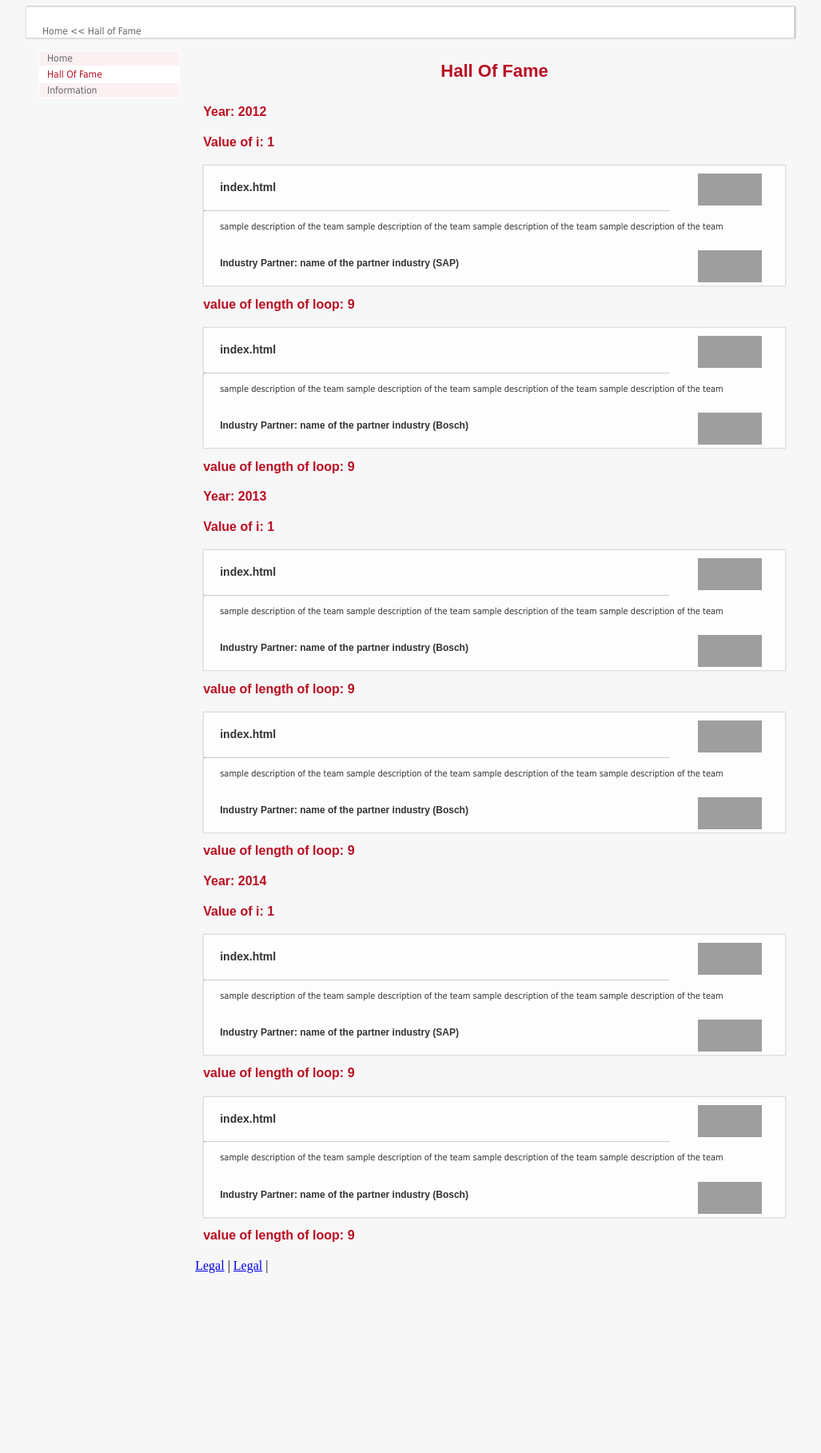
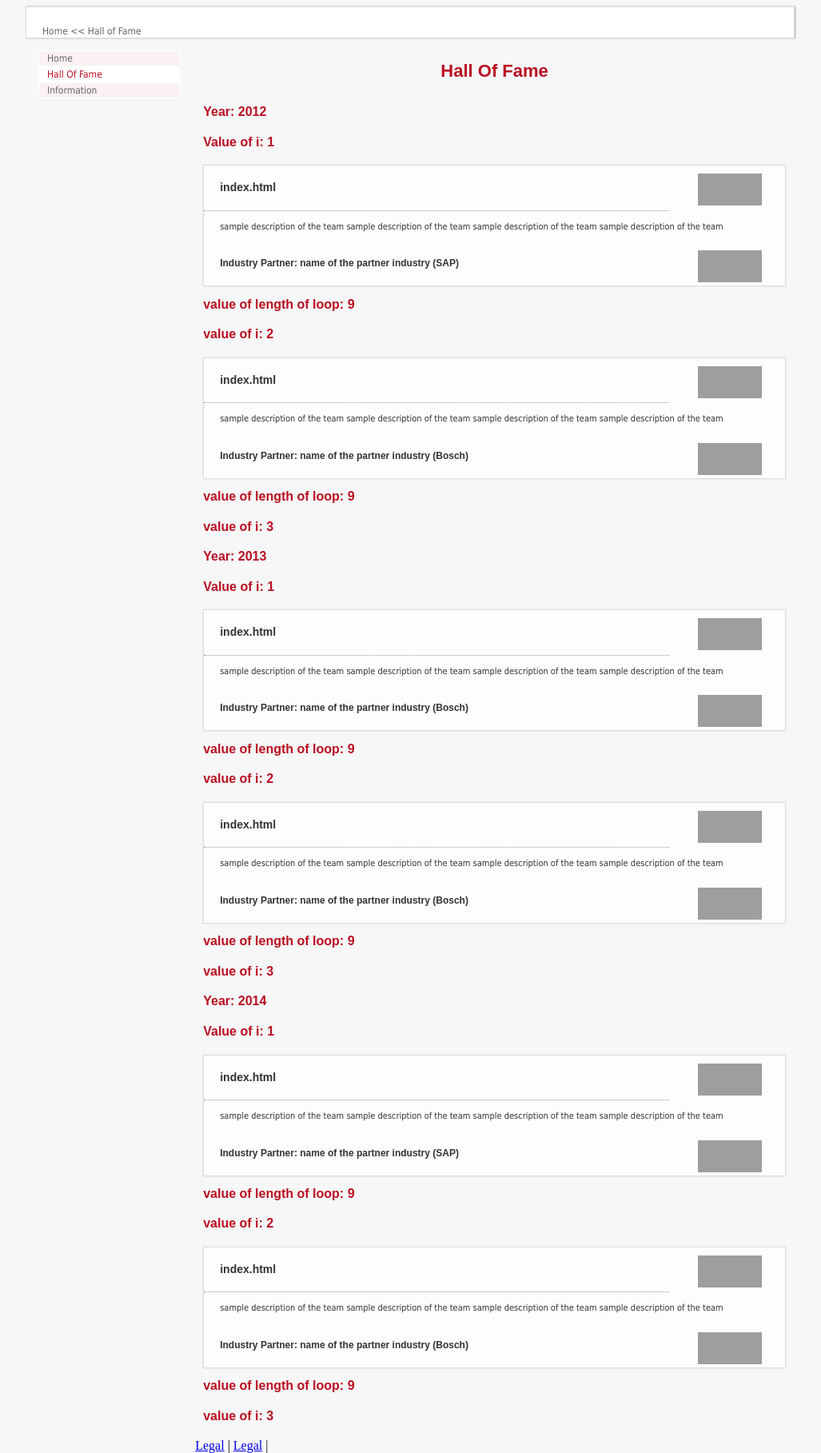
Before and after one commit to ankit09goyal/ankit09goyal.github.io, a Jekyll site: the page built from hof.html, in a window 1280 px wide, cut to the strip 0-1817 px from the top of the page. Shown: the whole strip at 80% size, without its empty margins (127-1154 px from the left). Built offline with Jekyll 4.4.1, drawn with Linux system fonts in a browser that asks for light colours; before the commit the page ends 1592 px from its top, so only the background shows below that; grey boxes are pictures that could not be loaded.

Commit message:
Update halloffame.html

```diff
--- a/_layouts/halloffame.html
+++ b/_layouts/halloffame.html
@@ -85,6 +85,7 @@ layout: home
                 <!-- single team contatiner ends -->
             {% assign lengthOfLoop = forloop.length %}
              <h2>value of length of loop: {{ lengthOfLoop }}</h2>
+             <h2>value of i: {{ i }}</h2>
             {% capture lengthOfLoop %} {{ lengthOfLoop | plus:1 }} {% endcapture %}
             {% if i == lengthOfLoop %}
             <h2>I am in the last loop</h2>
```
